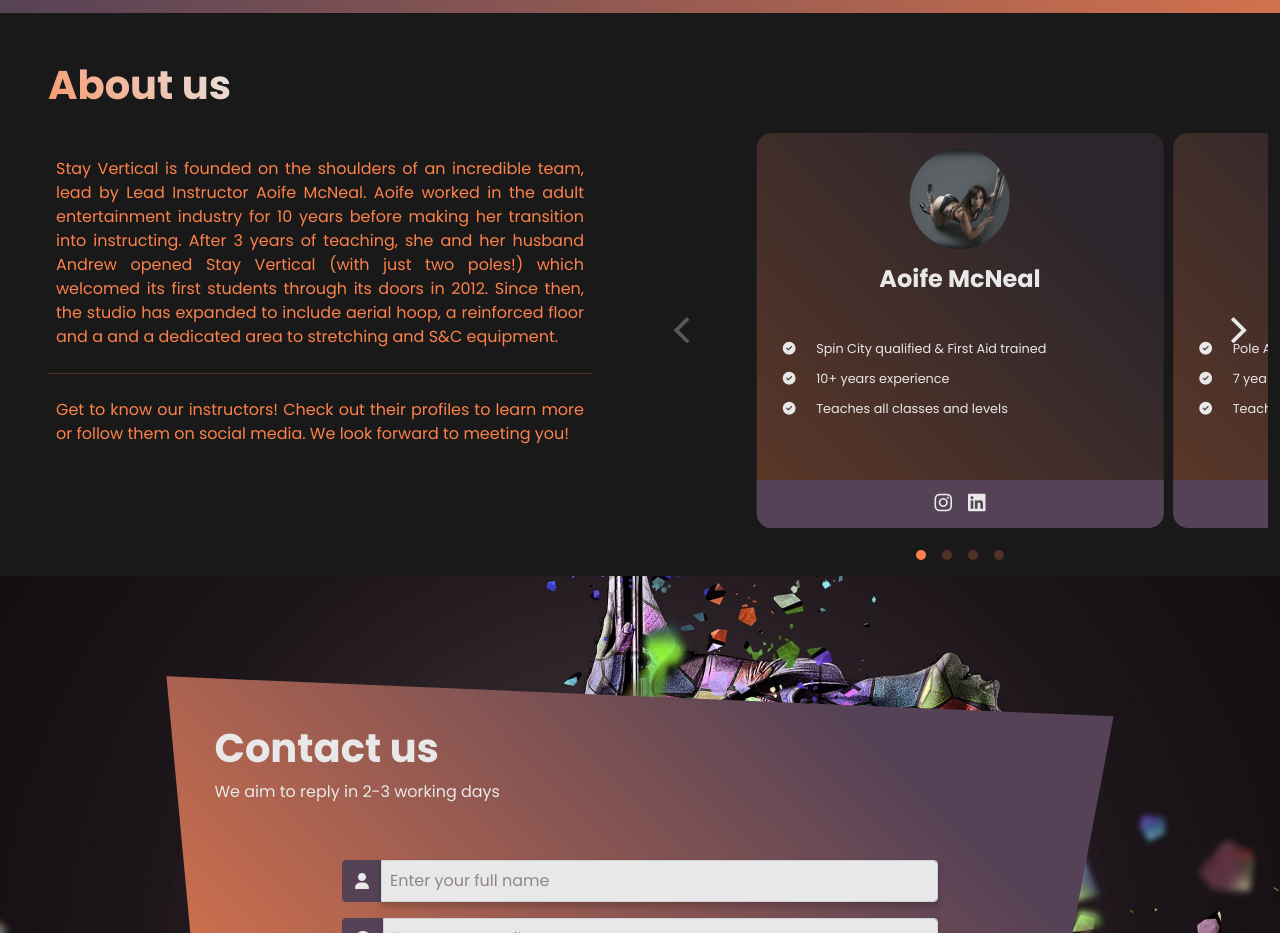
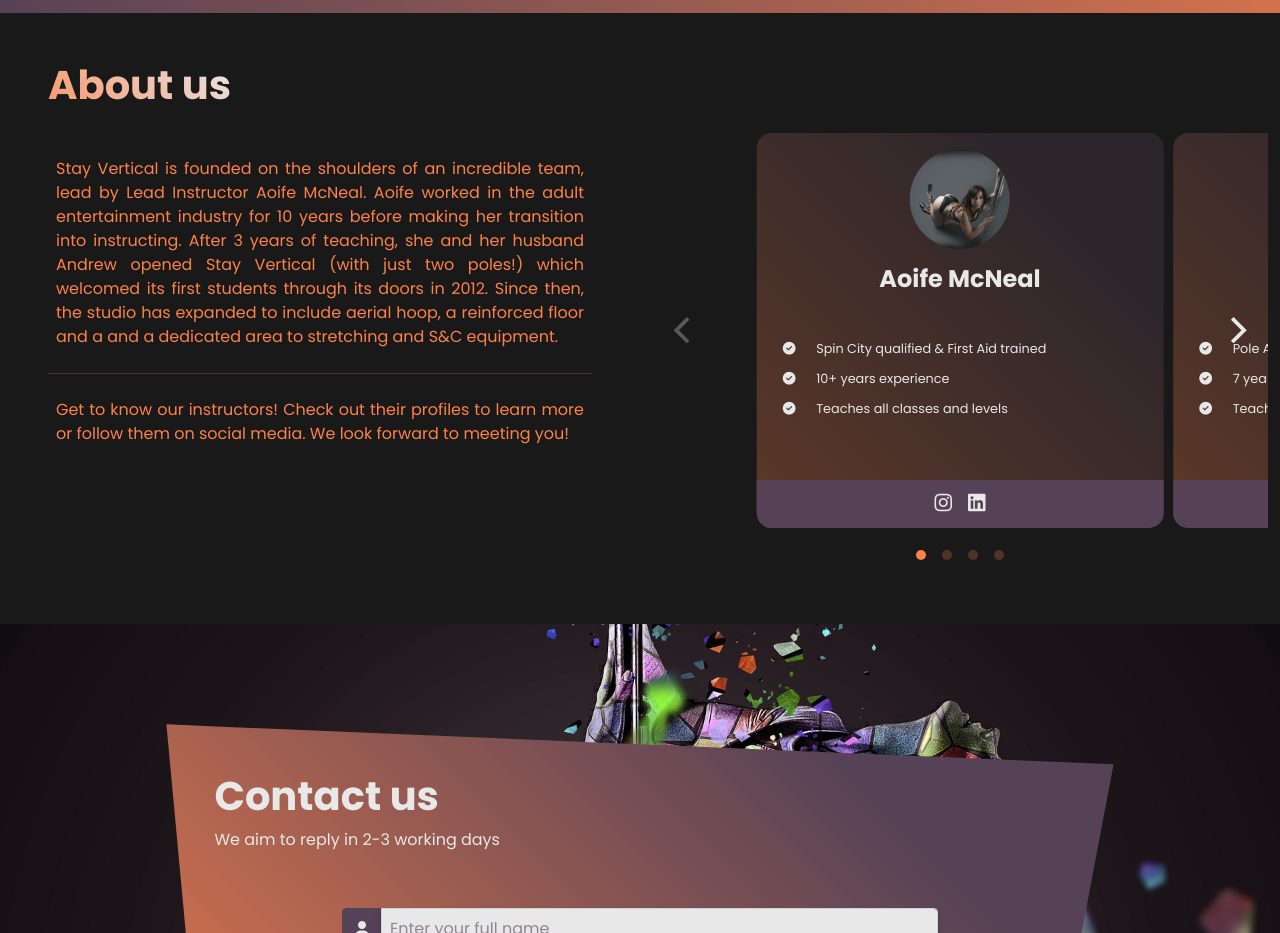
Before and after one commit to lmw95/MS1-stayvertical-v2, a plain HTML site: page index.html in a window 1280 px wide. Shown: the part 1420-2353 px from the top of the page. Drawn offline with nearby package versions, Linux system fonts and the light colour scheme.

Commit message:
Adjust padding for about section

```diff
--- a/index.html
+++ b/index.html
@@ -193,7 +193,7 @@
           <h1 class="px-5 pt-5 pb-3 fw-bold">About us</h1>
         </div>
       </div>
-      <div class="row">
+      <div class="row pb-5">
         <div class="col-sm-12 col-md-6 pt-3 p-5 about-left">
           <p class="p-2 pr-4">
             Stay Vertical is founded on the shoulders of an incredible team, lead by
```
